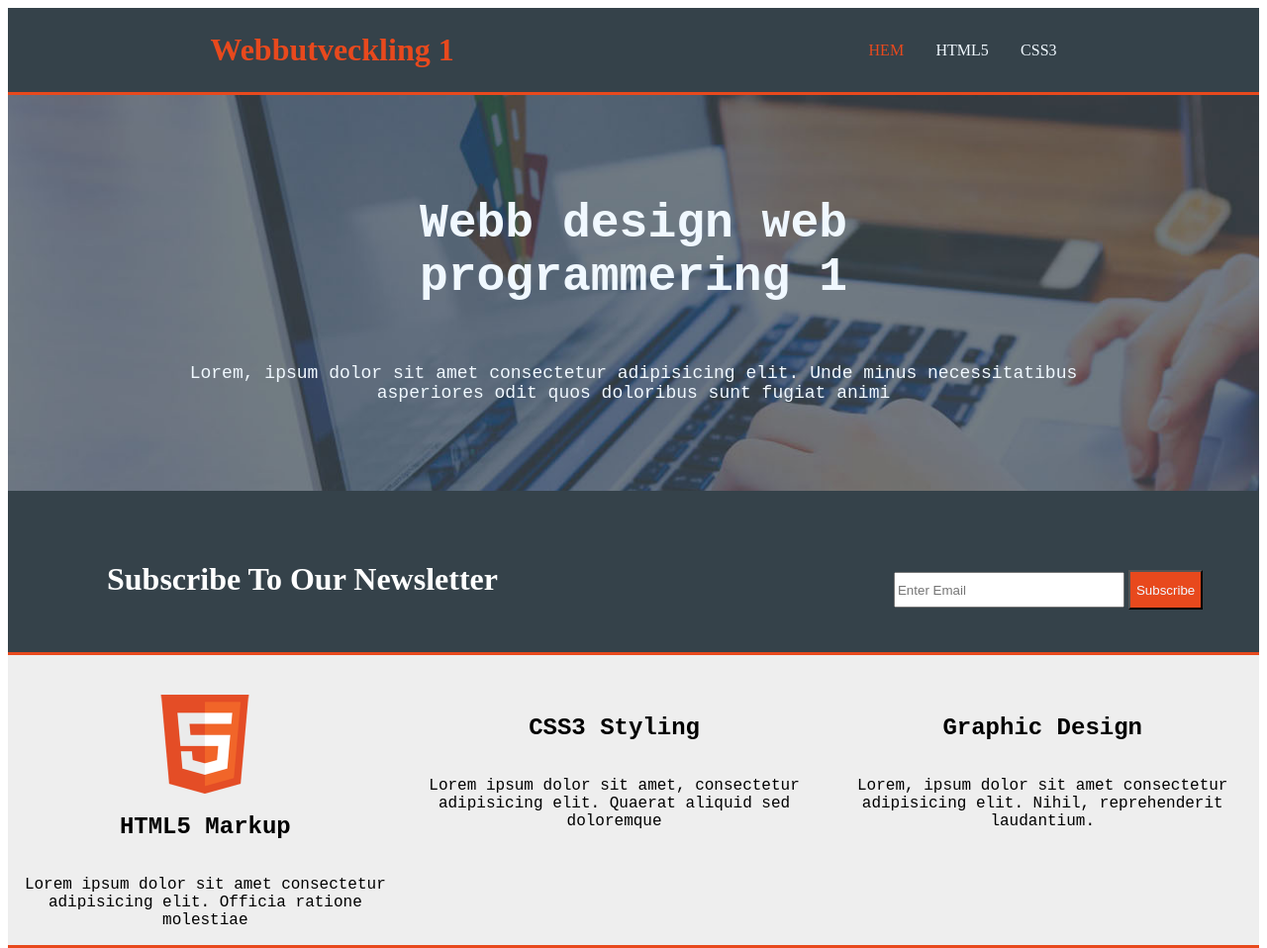
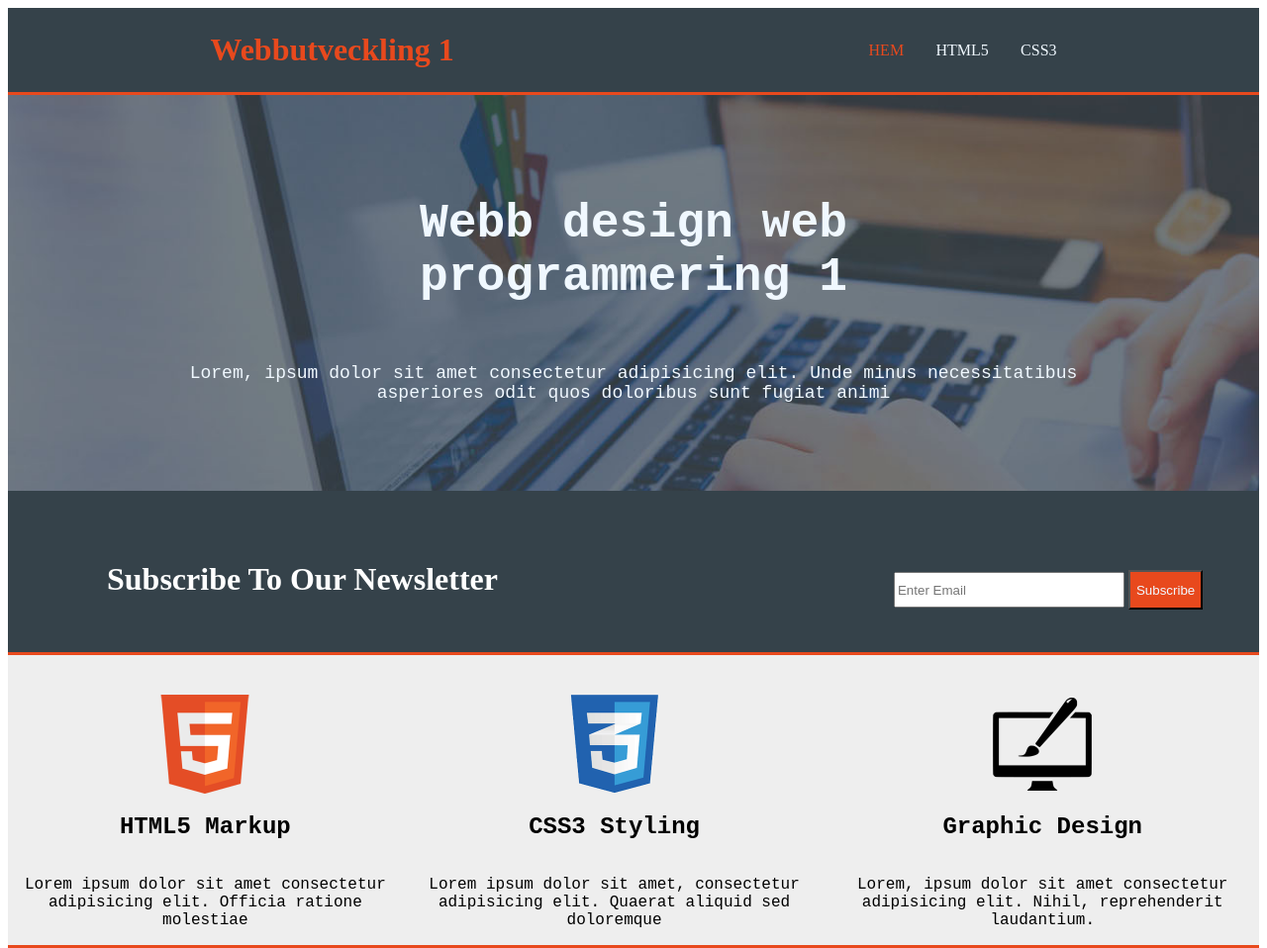
Before and after one commit to TE23E-Valentin-fuenzalida/Lek5_upp3, a plain HTML site: page index.html in a window 1280 px wide. Shown: the top 958 px of the page at 99% size. Drawn offline with Linux system fonts and the light colour scheme; the site is published under a folder, as on GitHub Pages, so addresses that start at the root find nothing; a web font is replaced by a local one.

Commit message:
fixat alla bilder

```diff
--- a/index.html
+++ b/index.html
@@ -45,14 +45,14 @@
             </p>
         </div>
         <div class="box">
-            <img class="bild" src="/img/logo_css (1).png" alt>
+            <img class="bild" src="./img/logo_css (1).png" alt>
             <h2> CSS3 Styling </h2>
             <p>
                 Lorem ipsum dolor sit amet, consectetur adipisicing elit. Quaerat aliquid sed doloremque
             </p>
         </div>
         <div class="box">
-            <img class="bild" src="/img/logo_brush.png" alt>
+            <img class="bild" src="./img/logo_brush.png" alt>
             <h2> Graphic Design </h2>
             <p>
                 Lorem, ipsum dolor sit amet consectetur adipisicing elit. Nihil, reprehenderit laudantium.
```
